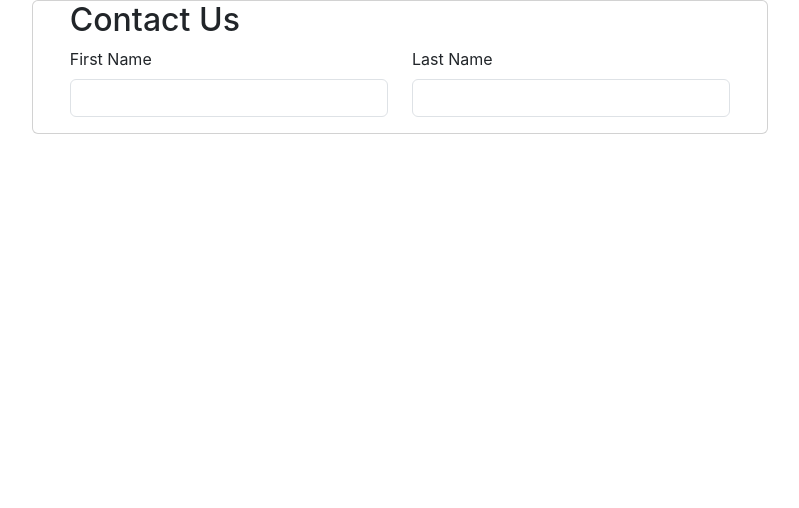
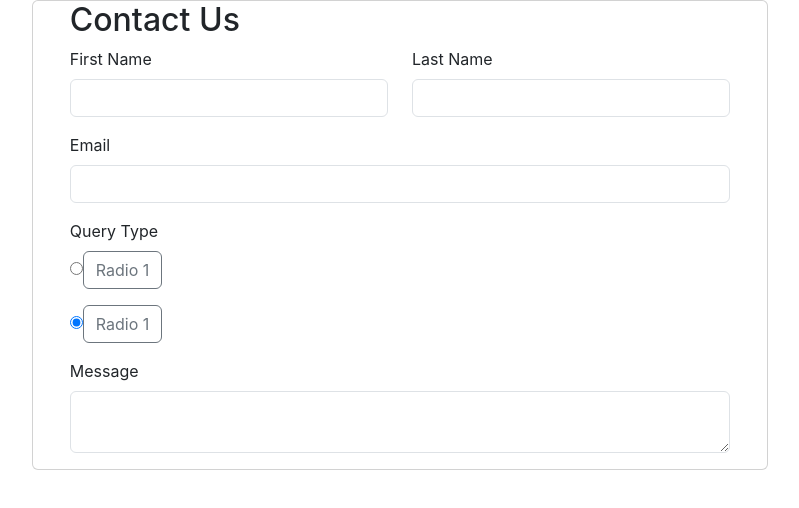
Before and after one commit to nishantcm/contact-form-main-fm, a React (Create React App) app: page / in a window 1280 px wide. Shown: the top 508 px of the page, without its empty margins (50-849 px from the left). Built offline with nearby package versions, Linux system fonts and the light colour scheme.

Commit message:
Update the file

```diff
--- a/src/components/ContactForm.jsx
+++ b/src/components/ContactForm.jsx
@@ -23,6 +23,27 @@ export default function Form() {
                                             <input type="text" class="form-control" id="last-name" aria-describedby="basic-addon3"/>
                                         </div>
                                     </div>
+                                    <div className="col-12 col-sm-12 col-md-12">
+                                        <label for="email" class="form-label" required>Email</label>
+                                        <div class="form-label mb-3">
+                                            <input type="text" class="form-control" id="email" aria-describedby="basic-addon3"/>
+                                        </div>
+                                    </div>
+                                    <div className="col-12 col-sm-12 col-md-12">
+                                        <label for="email" class="form-label" required>Query Type</label>
+                                        <div class="form-label mb-3">
+                                            <input type="radio" class="form-label" name="btnradio" id="radio1" autocomplete="off" checked />
+                                            <label class="btn btn-outline-secondary" for="radio1">Radio 1</label>
+                                        </div>
+                                        <div class="form-label mb-3">
+                                            <input type="radio" class="form-label" name="btnradio" id="radio1" autocomplete="off" checked />
+                                            <label class="btn btn-outline-secondary" for="radio1">Radio 1</label>
+                                        </div>
+                                        <div class="form-label mb-3">
+                                            <label class="form-label" for="message" required>Message</label>
+                                            <textarea type="text" class="form-control" id="message" aria-describedby="basic-addon3"></textarea>
+                                        </div>
+                                    </div>
                                 </div>
                             </div>
                         </div>
```
